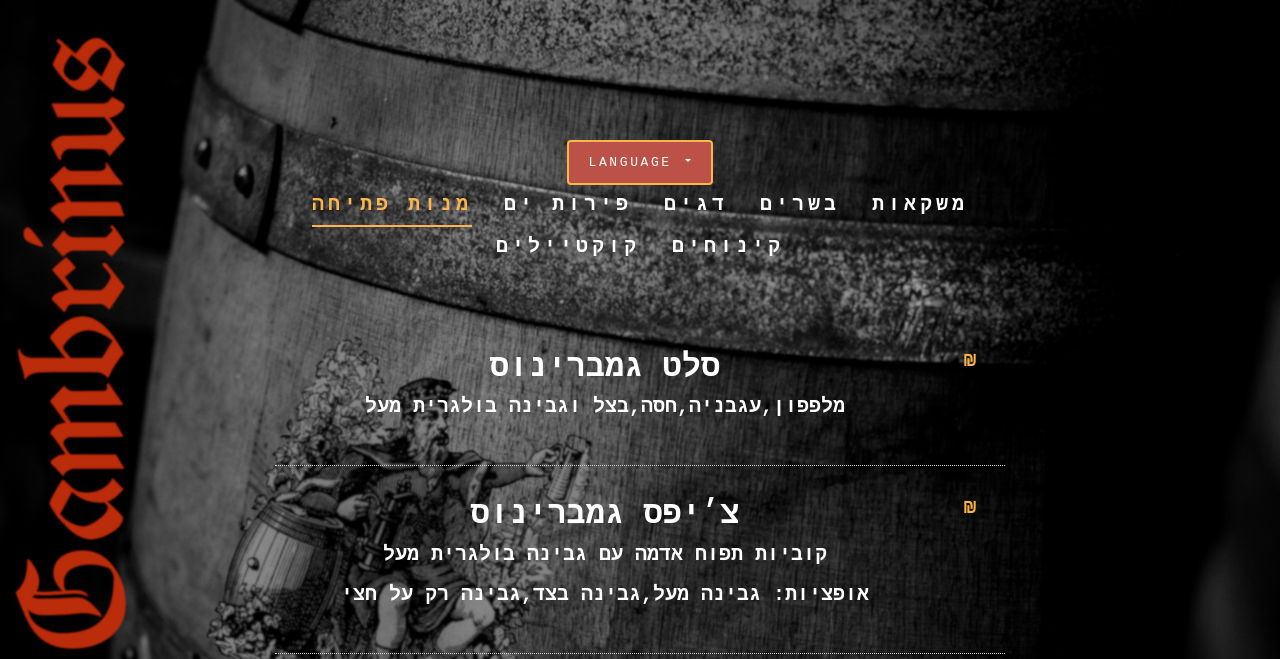
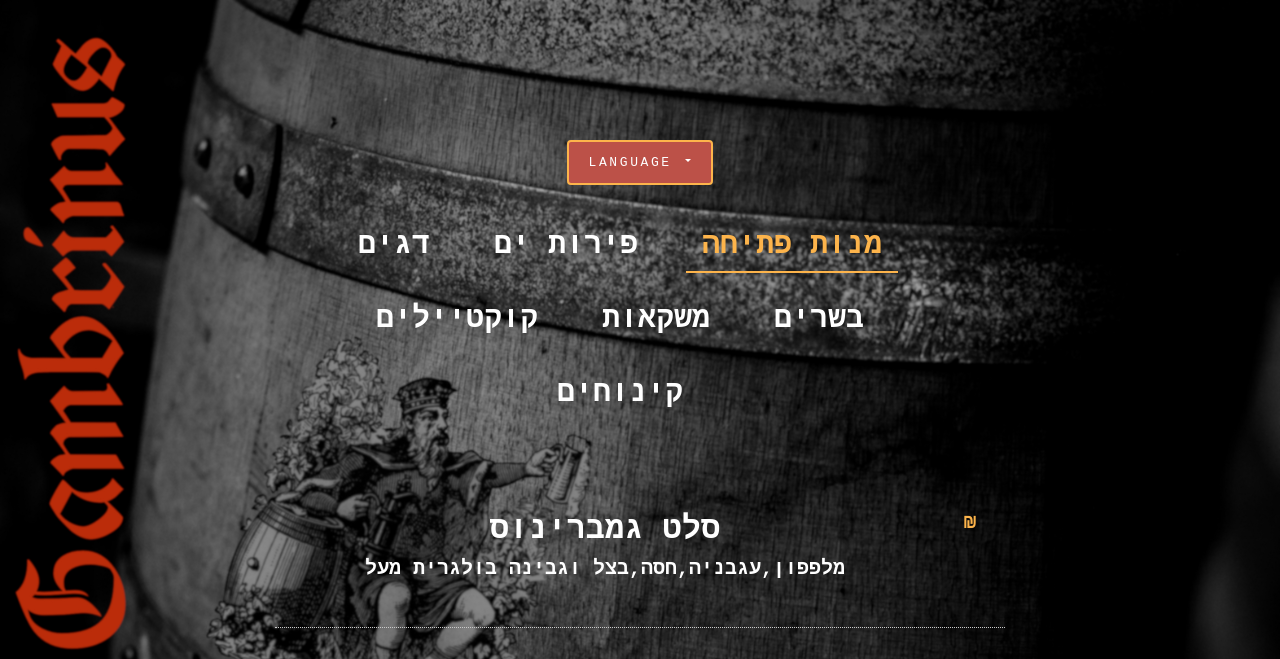
Before and after one commit to kartowka/Gambrinus-Menu, a Node server app: template src/views/menu-hebrew.ejs in a window 1280 px wide. Shown: the top 659 px of the page. Run offline with Node 20, Linux system fonts and the light colour scheme; the template is opened without the code that fills it, so the values that code supplies are empty; some libraries are stand-ins or nearby versions; some web fonts are replaced.

Commit message:
fix style, menu text bigger, margin, text direction

```diff
--- a/src/assets/css/style.css
+++ b/src/assets/css/style.css
@@ -436,14 +436,11 @@
 
 .site-tab-nav li a {
   background: none;
-  color: #fff;
-  font-size: 20px;
+  color:#fff;
+  font-size: 30px;
   text-transform: uppercase;
-  letter-spacing: .2em;
   border-bottom: 2px solid transparent;
-  padding-left: 0;
-  padding-right: 0;
-  margin: 0 10px;
+  margin: 10px
 }
 
 .site-tab-nav li a.active {
--- a/src/views/menu-hebrew.ejs
+++ b/src/views/menu-hebrew.ejs
@@ -32,7 +32,7 @@
                 <div class="row justify-content-center">
                   <div class="col-md-8" data-aos="fade-up">
                     <%- include('partials/header'); %>
-                    <ul class="nav site-tab-nav" id="pills-tab" role="tablist" style="text-align: center;">
+                    <ul class="nav site-tab-nav" id="pills-tab" role="tablist" style="text-align: center; direction: rtl;">
                       <li class="nav-item">
                         <a class="nav-link active" id="pills-starters-tab" data-toggle="pill" href="#pills-starters" role="tab" aria-controls="pills-starters" aria-selected="true">מנות פתיחה</a>
                       </li>
--- a/src/views/partials/header.ejs
+++ b/src/views/partials/header.ejs
@@ -15,4 +15,6 @@
       ><a class="dropdown-item" href="/russian" style="text-align: center">Русский</a
       ><a class="dropdown-item" href="/english" style="text-align: center">English</a>
     </div>
+    <br>
+    <br>
   </div>
```
